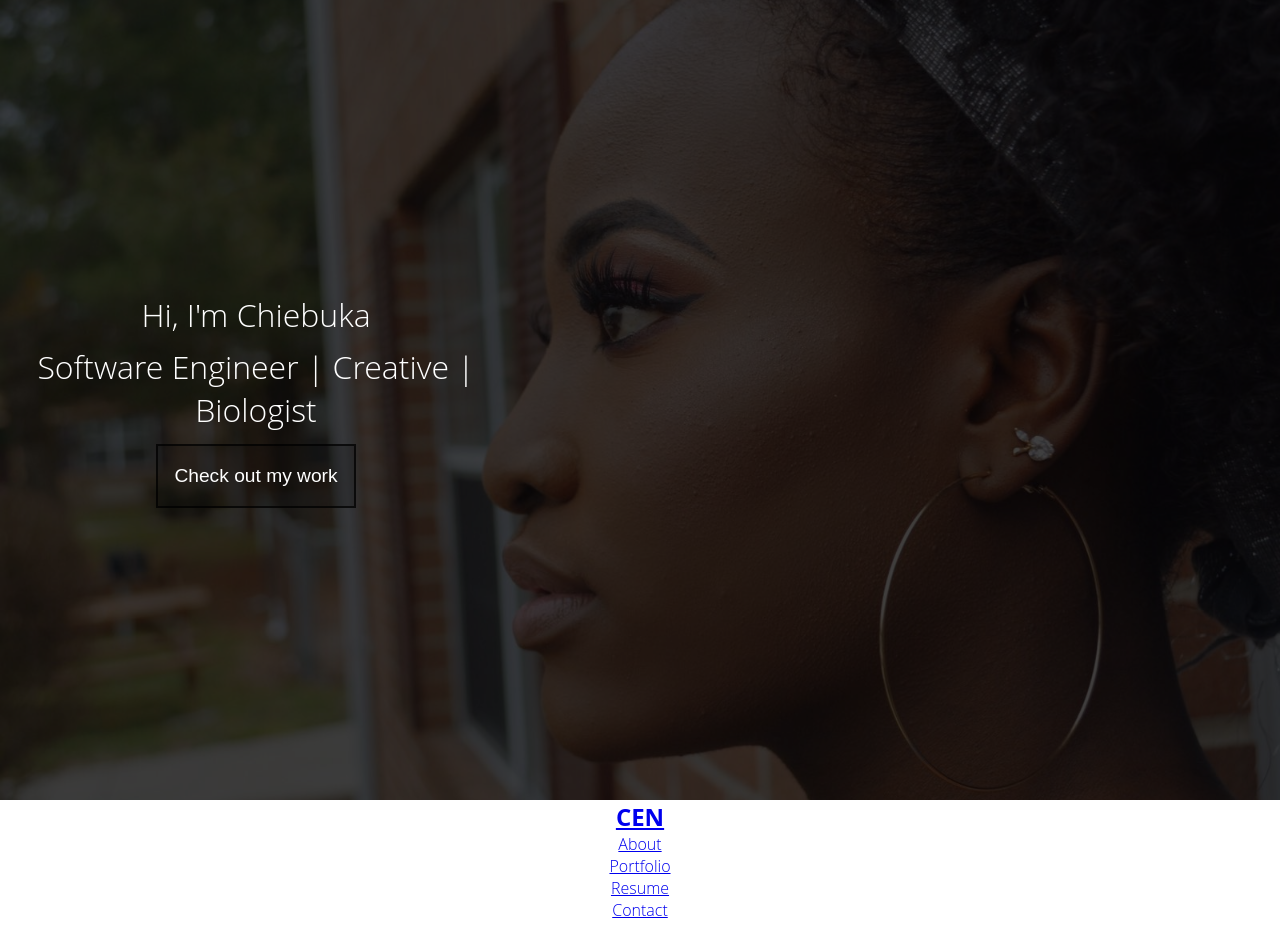
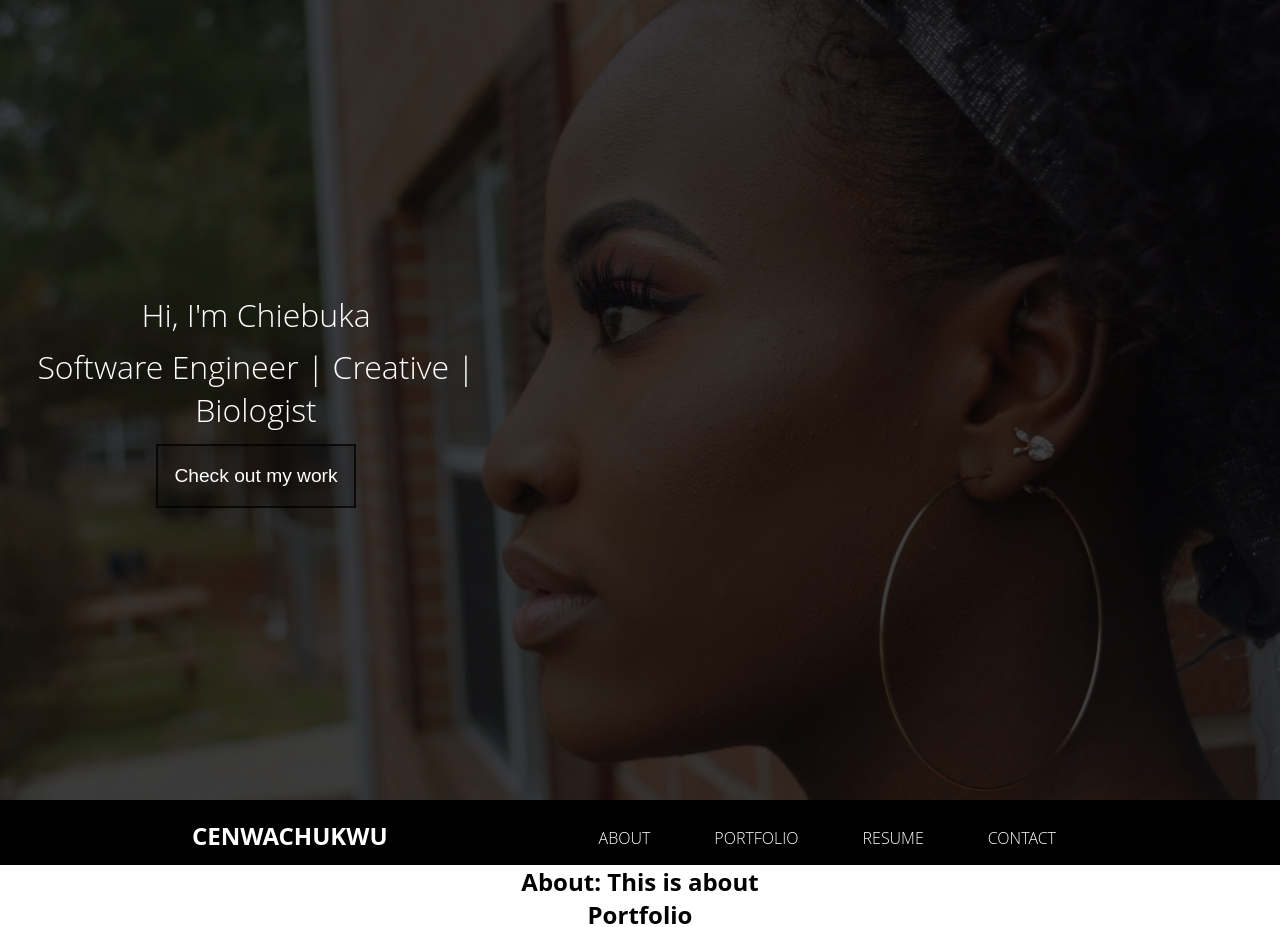
Before and after one commit to cenwachukwu/portfolio, a React (Create React App) app: page / in a window 1280 px wide. Shown: the top 927 px of the page. Built offline with nearby package versions, Linux system fonts and the light colour scheme.

Commit message:
created fixed navbar

```diff
--- a/src/App.css
+++ b/src/App.css
@@ -64,3 +64,45 @@ button{
   font-size: 1.2rem;
   border: 2px solid var(--primary-color);
 }
+
+a{
+  text-decoration: none;
+  color: white;
+}
+li{
+  list-style: none;
+  padding: 0 2rem;
+}
+
+/* Navbar */
+.navContainer{
+	width: 100%;
+	height: 65px;
+	background-color: rgb(0,0,0);
+	position: sticky;
+	top:0;
+  z-index: 1;
+}
+
+.navBarContainer{
+	margin: 0 auto;
+	padding-top: 1.2rem;
+	display: flex;
+  flex-direction: row;
+  justify-content: space-between;
+  height: 60px;
+  width: 70%;
+}
+
+.homeLogo{
+  text-transform: uppercase;
+  color: white;
+}
+.NavBarLinks{
+	display: flex;
+  flex-direction: row;
+  justify-content: space-between;
+  color: white;
+  text-transform: uppercase;
+  padding-top: 0.5rem;
+}
--- a/src/Navbar.js
+++ b/src/Navbar.js
@@ -4,14 +4,15 @@ import { Link } from 'react-router-dom';
 
 function Navbar() {
     return (
-        <div className="Navbar">
+        <div className="navContainer">
+            <div className="navBarContainer">
                 <div>
                     <Link to="/">
-                    <h2>CEN</h2>
+                        <h2 className="homeLogo">cenwachukwu</h2>
                     </Link>
                 </div>
                 <div className="NavLinks">
-                <ul className="NavBar">
+                    <ul className="NavBarLinks">
                         <li>
                             <Link to="/#About">About</Link>
                         </li>
@@ -27,6 +28,7 @@ function Navbar() {
                     </ul>
                 </div>
             </div>
+        </div>
 
     );
 }
```
Lines whose indentation alone changed are shown as unchanged.
